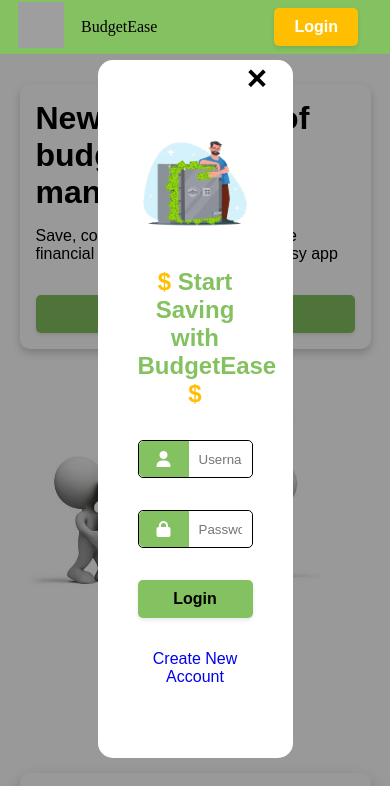
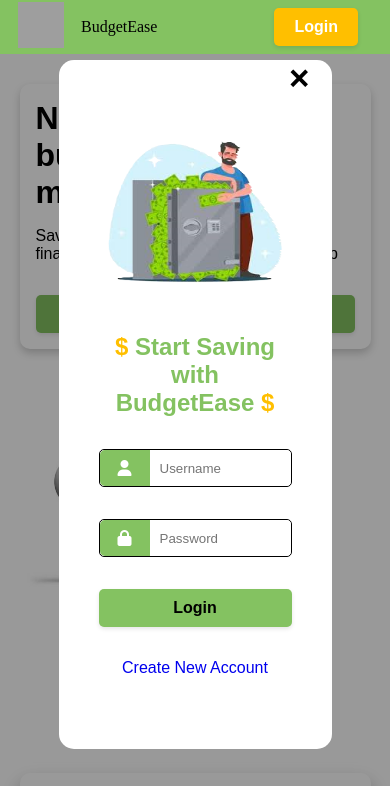
Before and after one commit to dt50bartosz/Main-Page, a plain HTML site: page index.html in a window 390 px wide. Both pictures are taken after a click on the button "Login". Shown: the top 786 px of the page. Drawn offline with nearby package versions, Linux system fonts and the light colour scheme; grey boxes are pictures that could not be loaded; a web font is replaced by a local one.

Commit message:
link added

```diff
--- a/index.js
+++ b/index.js
@@ -68,3 +68,9 @@
 $("#cancel").click(function(){
     $(".signup-form").hide();
 });
+
+
+$('#login-btn').click(function() {
+
+    window.location.href = 'https://dt50bartosz.github.io/main-login/';
+});
--- a/stylesheet.css
+++ b/stylesheet.css
@@ -530,6 +530,6 @@
     }
 
     .modal-content {
-        width: 50%;
+        width: 70%;
     }
 }
```
